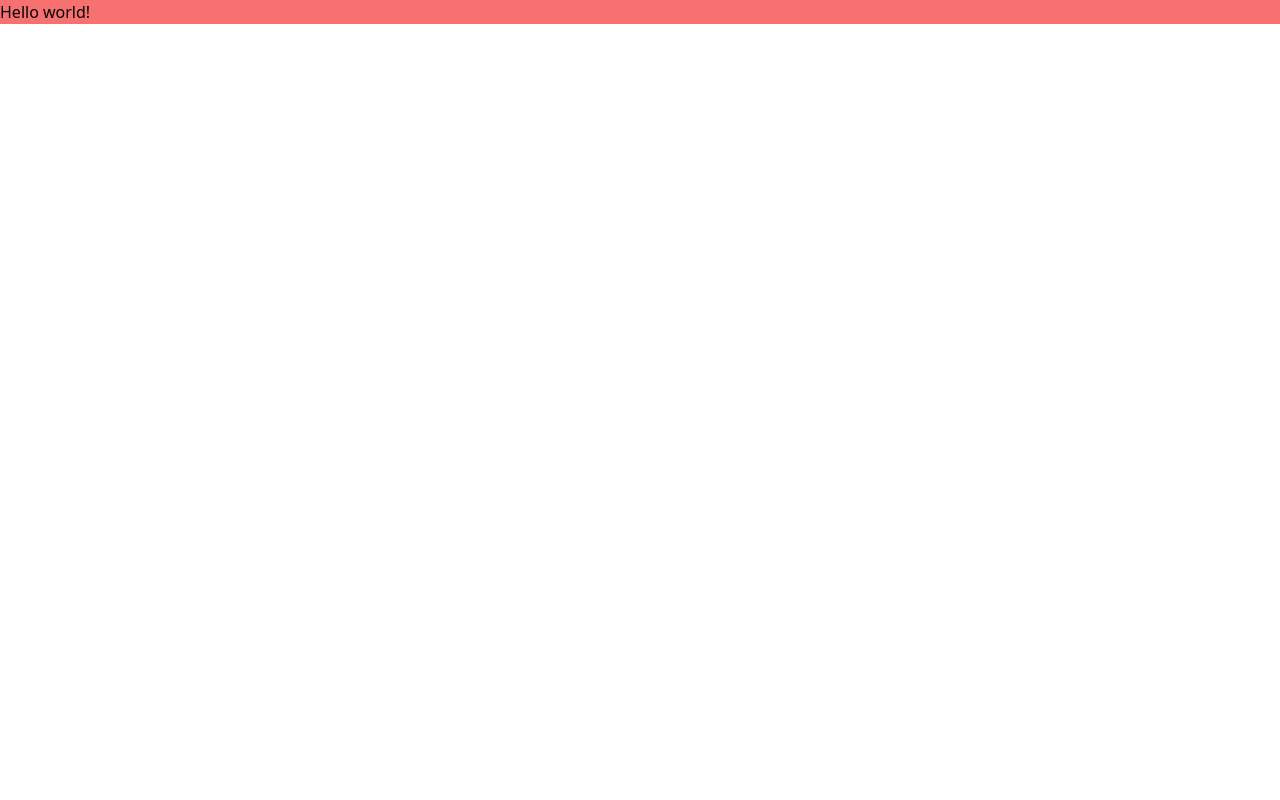
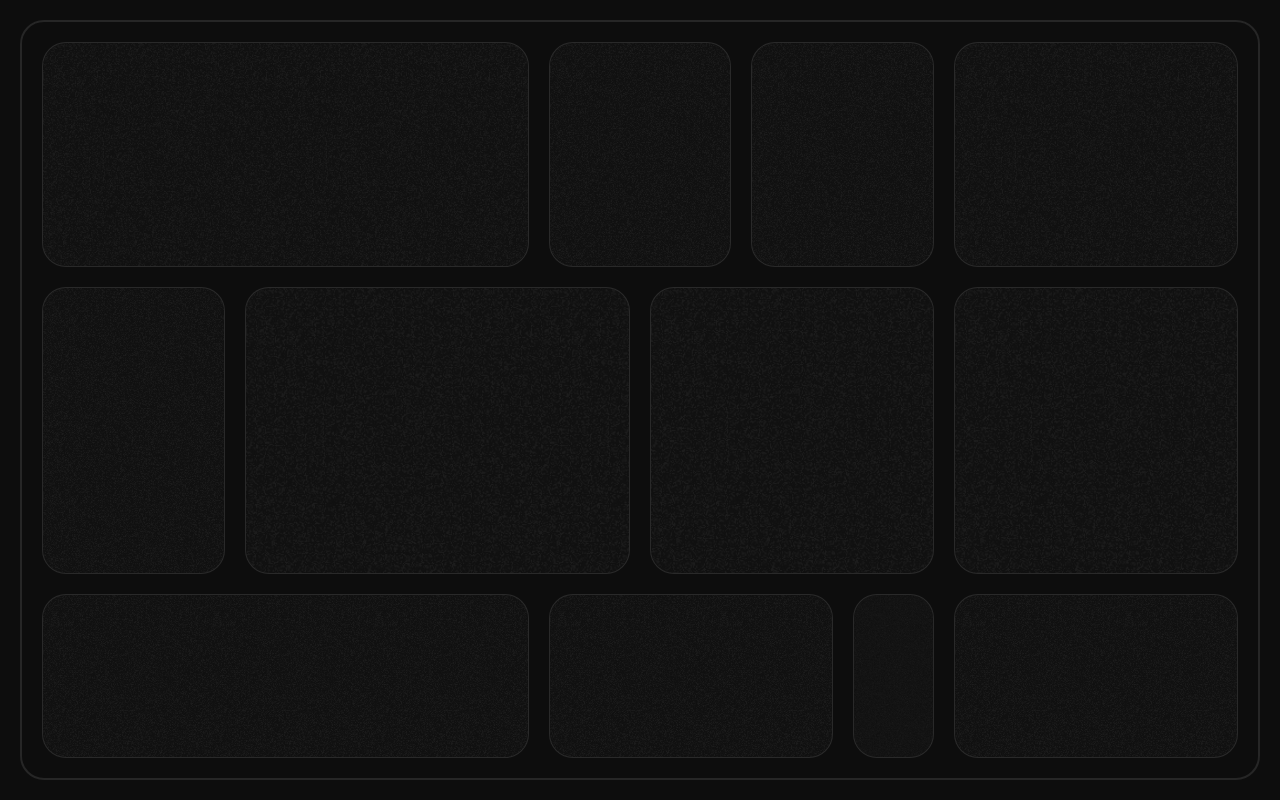
Before and after one commit to enesdmc0/Nextjs15-BentoGrid-Portfolio, a Next.js app: page / in a window 1280 px wide. Built offline with nearby package versions, Linux system fonts and the light colour scheme.

Commit message:
design-1

```diff
--- a/app/page.tsx
+++ b/app/page.tsx
@@ -1,7 +1,55 @@
 export default function Home() {
   return (
-    <main>
-      <div className="bg-red-400">Hello world!</div>
+    <main className="h-screen bg-[#0d0d0d] p-5">
+      <div className="border-[2.5px] border-[#f8f9f91a] h-full grid grid-cols-12 grid-rows-12 rounded-3xl p-5 gap-5">
+        <div className="row-span-4 col-span-5 relative border border-[#f8f9f91a] bg-[#f8f9f905] rounded-3xl overflow-hidden">
+          <div className="absolute inset-0 bg-bg1 bg-contain opacity-5 pointer-events-none mix-blend-difference	"></div>
+        </div>
+
+        <div className="row-span-4 col-span-2 relative border border-[#f8f9f91a] bg-[#f8f9f905] rounded-3xl overflow-hidden">
+          <div className="absolute inset-0 bg-bg1 bg-contain opacity-5 pointer-events-none mix-blend-difference	"></div>
+        </div>
+
+        <div className="row-span-4 col-span-2 relative border border-[#f8f9f91a] bg-[#f8f9f905] rounded-3xl overflow-hidden">
+          <div className="absolute inset-0 bg-bg1 bg-contain opacity-5 pointer-events-none mix-blend-difference	"></div>
+        </div>
+
+        <div className="row-span-4 col-span-3 relative border border-[#f8f9f91a] bg-[#f8f9f905] rounded-3xl overflow-hidden">
+          <div className="absolute inset-0 bg-bg1 bg-contain opacity-5 pointer-events-none mix-blend-difference	"></div>
+        </div>
+
+        <div className="row-span-5 col-span-2 relative border border-[#f8f9f91a] bg-[#f8f9f905] rounded-3xl overflow-hidden">
+          <div className="absolute inset-0 bg-bg1 bg-contain opacity-5 pointer-events-none mix-blend-difference	"></div>
+        </div>
+
+        <div className="row-span-5 col-span-4 relative border border-[#f8f9f91a] bg-[#f8f9f905] rounded-3xl overflow-hidden">
+          <div className="absolute inset-0 bg-bg1 bg-contain opacity-5 pointer-events-none mix-blend-difference	"></div>
+        </div>
+
+        <div className="row-span-5 col-span-3 relative border border-[#f8f9f91a] bg-[#f8f9f905] rounded-3xl overflow-hidden">
+          <div className="absolute inset-0 bg-bg1 bg-contain opacity-5 pointer-events-none mix-blend-difference	"></div>
+        </div>
+
+        <div className="row-span-5 col-span-3 relative border border-[#f8f9f91a] bg-[#f8f9f905] rounded-3xl overflow-hidden">
+          <div className="absolute inset-0 bg-bg1 bg-contain opacity-5 pointer-events-none mix-blend-difference	"></div>
+        </div>
+
+        <div className="row-span-3 col-span-5 relative border border-[#f8f9f91a] bg-[#f8f9f905] rounded-3xl overflow-hidden">
+          <div className="absolute inset-0 bg-bg1 bg-contain opacity-5 pointer-events-none mix-blend-difference	"></div>
+        </div>
+
+        <div className="row-span-3 col-span-3 relative border border-[#f8f9f91a] bg-[#f8f9f905] rounded-3xl overflow-hidden">
+          <div className="absolute inset-0 bg-bg1 bg-contain opacity-5 pointer-events-none mix-blend-difference	"></div>
+        </div>
+
+        <div className="row-span-3 col-span-1 relative border border-[#f8f9f91a] bg-[#f8f9f905] rounded-3xl overflow-hidden">
+          <div className="absolute inset-0 bg-bg1 bg-contain opacity-5 pointer-events-none mix-blend-difference	"></div>
+        </div>
+
+        <div className="row-span-3 col-span-3 relative border border-[#f8f9f91a] bg-[#f8f9f905] rounded-3xl overflow-hidden">
+          <div className="absolute inset-0 bg-bg1 bg-contain opacity-5 pointer-events-none mix-blend-difference	"></div>
+        </div>
+      </div>
     </main>
   );
 }
--- a/tailwind.config.ts
+++ b/tailwind.config.ts
@@ -2,7 +2,13 @@ import type {Config} from "tailwindcss";
 
 const config: Config = {
     content: ["./app/**/*.{ts,tsx,mdx}", './components/**/*.{ts,tsx,mdx}'],
-    theme: {},
+    theme: {
+        extend: {
+            backgroundImage: {
+                'bg1': "url('/grain.png')",
+              }
+        }
+    },
     plugins: [],
 };
 export default config;
```
Also changed, not shown: public/grain.png (added).
